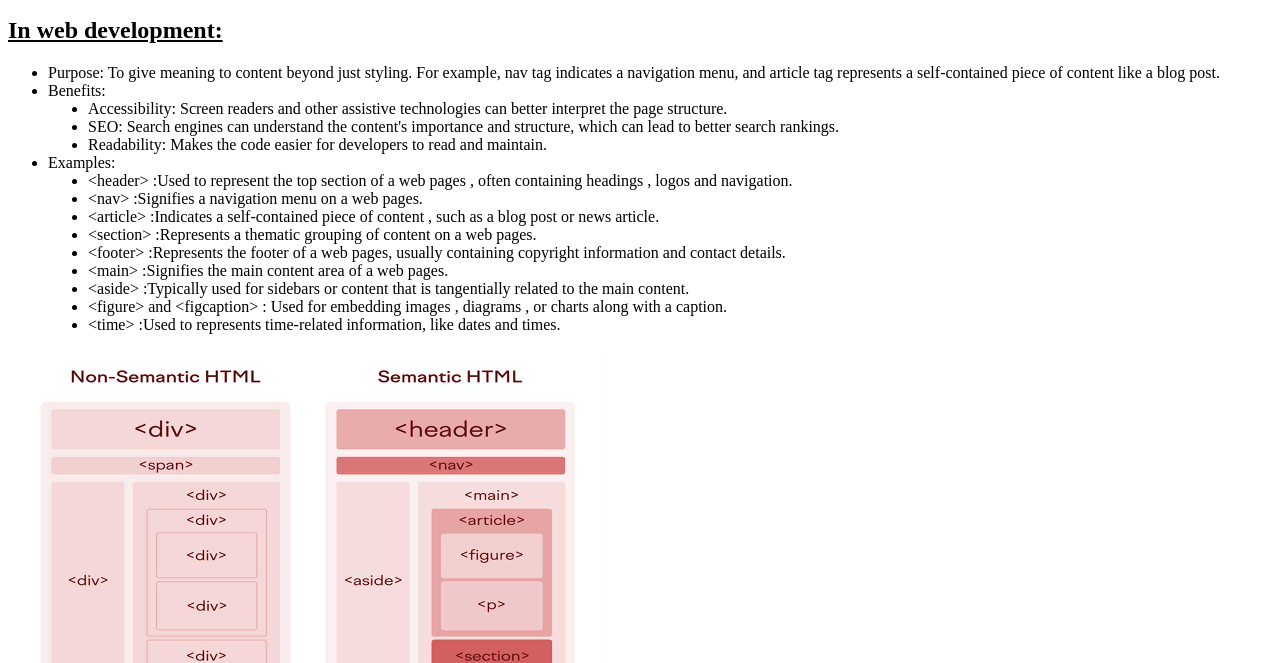
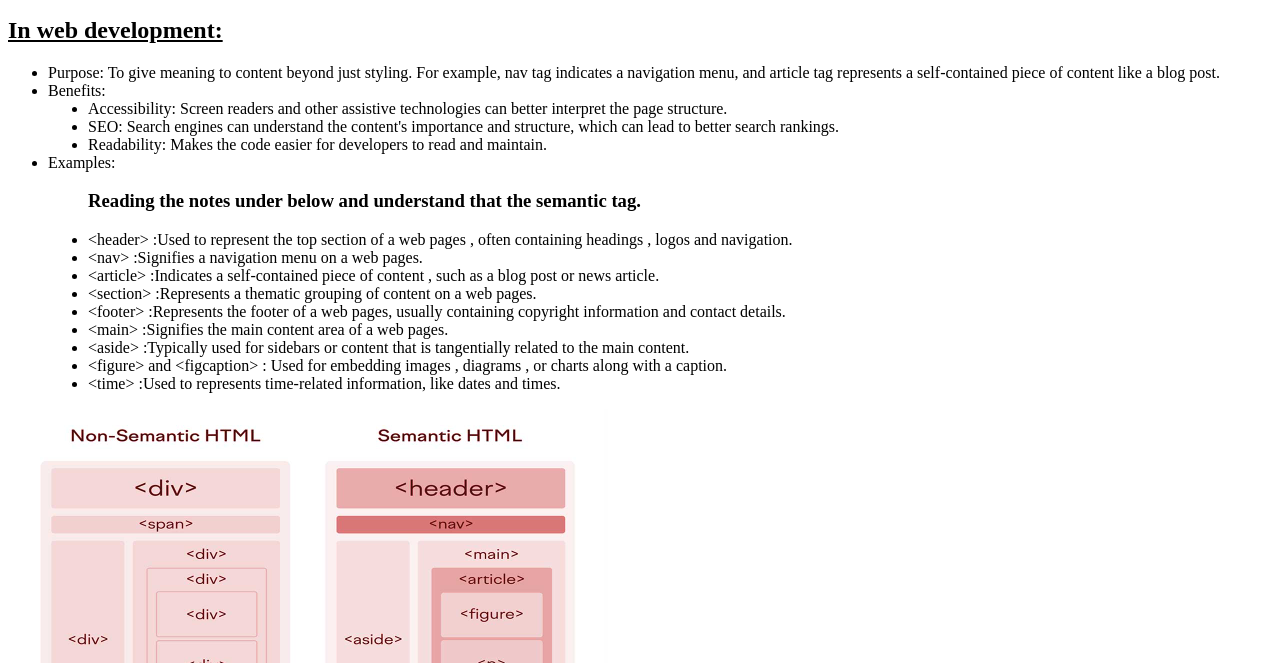
Before and after one commit to mahendra1573631/Web-Devlopment-Journey, a plain HTML site: page Video_09/semantic-tag.html in a window 1280 px wide. Shown: the part 137-800 px from the top of the page. Drawn offline with Linux system fonts and the light colour scheme.

Commit message:
Enhance semantic-tag.html with explanations and examplesI
Added a header section to explain semantic tags and their benefits in web development. Included examples of various semantic HTML elements.

```diff
--- a/Video_09/semantic-tag.html
+++ b/Video_09/semantic-tag.html
@@ -27,6 +27,7 @@
         </li>
         <li>Examples:
             <ul type="disc">
+                <h3>Reading the notes under below and understand that the semantic tag.</h3>
                 <li>&lt;header&gt; :Used to represent the top section of a web pages , often containing headings , logos and navigation.</li>
                 <li>&lt;nav&gt; :Signifies a navigation menu on a web pages.</li>
                 <li>&lt;article&gt; :Indicates a self-contained piece of content , such as a blog post or news article.
@@ -45,4 +46,5 @@
     width="600">
     <!-- <img src="image2.png" alt="semantic and non semantic elements" width="600"> -->
 </body>
+
 </html>
```
